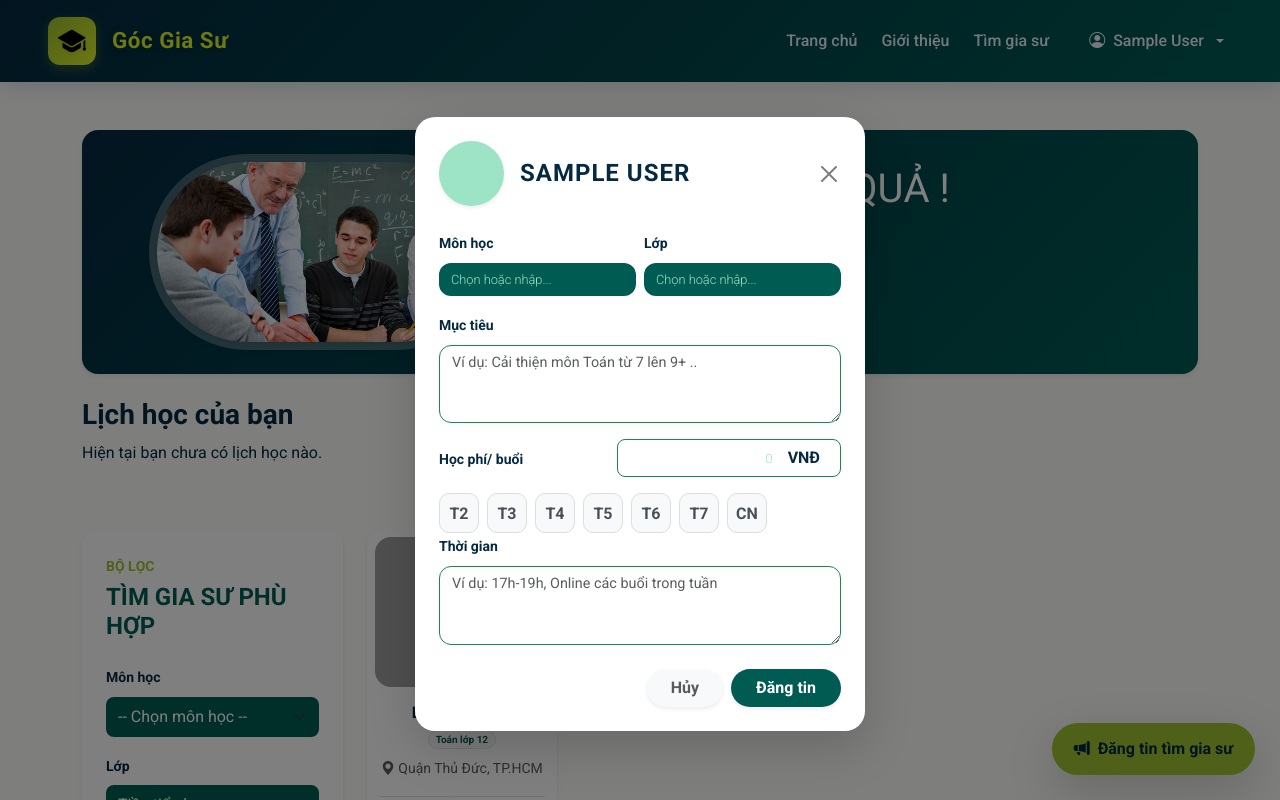
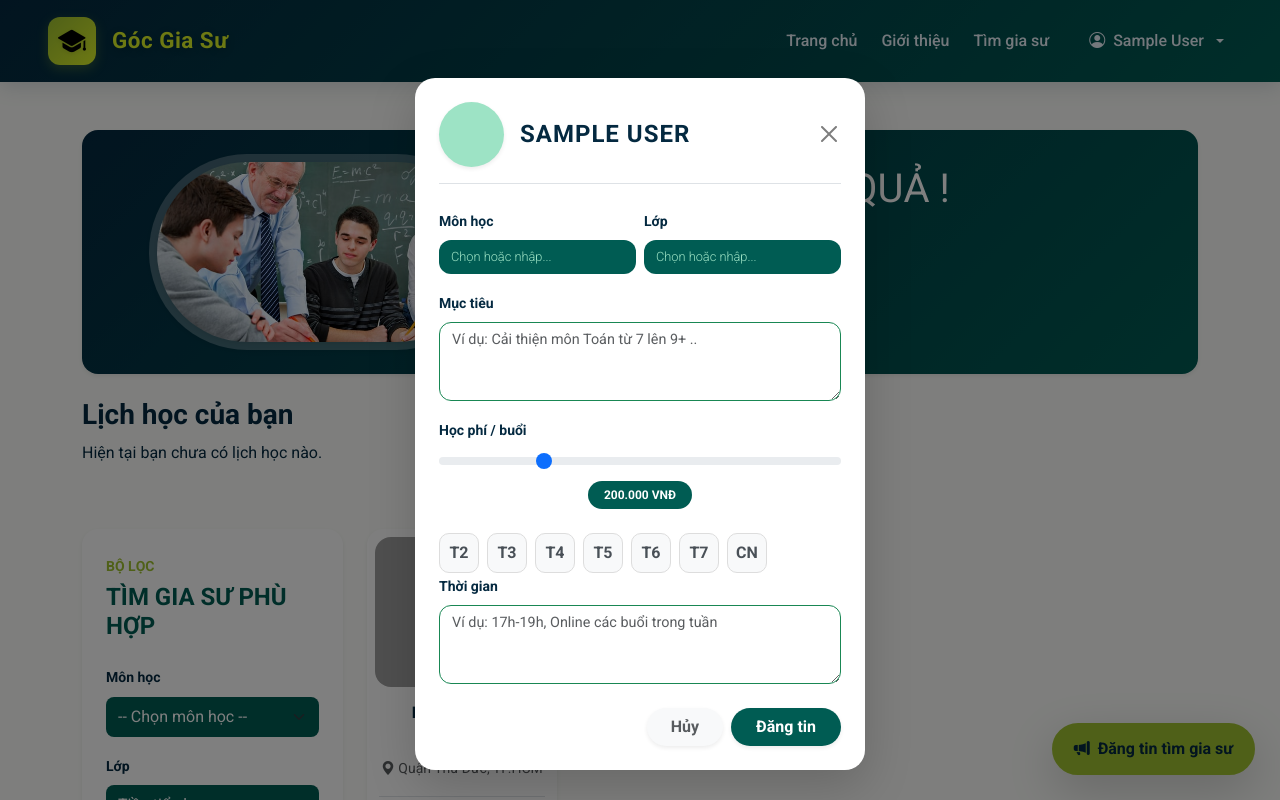
Before and after one commit to Qhuy108/GocGiaSu_CodeWeb, a PHP site: page /Views/giao_dien_hoc_sinh.php in a window 1280 px wide, after a click on "Đăng tin tìm gia sư". Run offline with PHP 8.4, Linux system fonts and the light colour scheme; the visitor is signed in with stand-in values (Sample User, id 1); data comes from the database, SQL or seed files in the repository; some libraries are stand-ins or nearby versions; grey boxes are pictures that could not be loaded.

Commit message:
style: updat giao diện đăng tin tìm GS

```diff
--- a/Views/giao_dien_hoc_sinh.php
+++ b/Views/giao_dien_hoc_sinh.php
@@ -18,6 +18,7 @@ if (!isset($_SESSION['user_id'])) {
     exit;
 }
 $studentName = $_SESSION['name'] ?? 'Học sinh';
+$userAvatar = '../assets/' . ($_SESSION['avatar'] ?? 'default-avatar.png');
 
 $pageTitle  = 'Giao diện học sinh | Góc Gia Sư';
 $activePage = 'student';
@@ -264,17 +265,17 @@ require_once __DIR__ . '/partials/header.php';
             <div class="modal-dialog modal-dialog-centered" style="max-width: 450px;">
                 <div class="modal-content border-0 shadow-lg" style="border-radius: 20px;">
                     <div class="modal-body p-4">
-                        <div class="d-flex align-items-center mb-4">
+                        <div class="d-flex align-items-center mb-4 pb-3 border-bottom">
                             <div class="rounded-circle me-3 shadow-sm" style="width: 65px; height: 65px; background-color: #9de3c5;"></div>
                             <h4 class="fw-bold m-0 text-navy text-uppercase" style="letter-spacing: 1px;"><?= htmlspecialchars($studentName) ?></h4>
                             <button type="button" class="btn-close ms-auto shadow-none" data-bs-dismiss="modal"></button>
                         </div>
 
-                        <form id="formPostTutor">
+                        <form id="formPostTutor" novalidate>
                             <div class="row g-2 mb-3">
                                 <div class="col-6">
                                     <label class="form-label fw-bold text-navy small">Môn học</label>
-                                    <input list="subjects" class="form-control border-0 text-white shadow-none"
+                                    <input list="subjects" name="subject" required class="form-control border-0 text-white shadow-none"
                                         placeholder="Chọn hoặc nhập..."
                                         style="background-color: #005c53; border-radius: 12px; font-size: 0.9rem;">
                                     <datalist id="subjects">
@@ -285,10 +286,13 @@ require_once __DIR__ . '/partials/header.php';
                                         <option value="Hóa Học">
                                         <option value="Toeic/ Ielts">
                                     </datalist>
+                                    <div class="invalid-feedback">
+                                        Vui lòng chọn môn học.
+                                    </div>
                                 </div>
                                 <div class="col-6">
                                     <label class="form-label fw-bold text-navy small">Lớp</label>
-                                    <input list="grades" class="form-control border-0 text-white shadow-none"
+                                    <input list="grades" name="grade" required class="form-control border-0 text-white shadow-none"
                                         placeholder="Chọn hoặc nhập..."
                                         style="background-color: #005c53; border-radius: 12px; font-size: 0.9rem;">
                                     <datalist id="grades">
@@ -307,6 +311,9 @@ require_once __DIR__ . '/partials/header.php';
                                         <option value="Tuyển sinh 10">
                                         <option value="Ôn thi đại học">
                                     </datalist>
+                                    <div class="invalid-feedback">
+                                        Vui lòng chọn lớp.
+                                    </div>
                                 </div>
                             </div>
 
@@ -317,17 +324,32 @@ require_once __DIR__ . '/partials/header.php';
                                         style="border-radius: 12px; border-width: 1.5px; font-size: 0.9rem;"></textarea>
                             </div>
 
-                            <div class="row align-items-center mb-3">
-                                <div class="col-5">
-                                    <label class="form-label fw-bold m-0 text-navy small">Học phí/ buổi</label>
-                                </div>
-                                <div class="col-7">
-                                    <div class="input-group border border-success rounded-3 px-2">
-                                        <input type="text" class="form-control border-0 shadow-none text-end bg-transparent p-1" placeholder="0">
-                                        <span class="input-group-text bg-transparent border-0 fw-bold text-navy small">VNĐ</span>
-                                    </div>
-                                </div>
+                          <div class="mb-4">
+
+                            <label class="form-label fw-bold text-navy small">
+                                Học phí / buổi
+                            </label>
+
+                            <input type="range"
+                                class="form-range"
+                                min="100000"
+                                max="500000"
+                                step="50000"
+                                value="200000"
+                                id="hocPhiRange">
+
+                            <div class="text-center">
+
+                                <span class="badge rounded-pill px-3 py-2"
+                                    style="background:#005c53;">
+                                    <span id="hocPhiText">
+                                        200.000 VNĐ
+                                    </span>
+                                </span>
+
                             </div>
+
+                        </div>
 
                             <div class="d-flex gap-2 flex-wrap">
                                 <button type="button" class="btn-day-click" onclick="this.classList.toggle('active')">T2</button>
@@ -406,6 +428,55 @@ require_once __DIR__ . '/partials/header.php';
     </div>
 </div>
 
+
+<script src="https://cdn.jsdelivr.net/npm/sweetalert2@11"></script>
+
+<script>
+document.getElementById("formPostTutor")
+.addEventListener("submit", function(e){
+
+    e.preventDefault();
+
+    if(!this.checkValidity()){
+        this.reportValidity();
+        return;
+    }
+
+    Swal.fire({
+    icon: "success",
+    title: "Đăng tin thành công",
+    html: `
+        <div class="mt-2">
+            Yêu cầu tìm gia sư của bạn đã được gửi.<br>
+            Chúng tôi sẽ kết nối gia sư phù hợp sớm nhất.
+        </div>
+    `,
+    showConfirmButton: false,
+    timer: 2500
+});
+});
+</script>
+
+<script>
+(() => {
+    'use strict';
+
+    const forms = document.querySelectorAll('.needs-validation');
+
+    Array.from(forms).forEach(form => {
+        form.addEventListener('submit', event => {
+
+            if (!form.checkValidity()) {
+                event.preventDefault();
+                event.stopPropagation();
+            }
+
+            form.classList.add('was-validated');
+        }, false);
+    });
+})();
+</script>
+
 <script>
 document.getElementById('reviewModal').addEventListener('show.bs.modal', function(e) {
     var btn = e.relatedTarget;
@@ -414,4 +485,17 @@ document.getElementById('reviewModal').addEventListener('show.bs.modal', functio
 });
 </script>
 
+<script>
+const hocPhiRange = document.getElementById("hocPhiRange");
+const hocPhiText = document.getElementById("hocPhiText");
+
+hocPhiRange.addEventListener("input", function(){
+
+    hocPhiText.textContent =
+        Number(this.value).toLocaleString('vi-VN')
+        + " VNĐ";
+
+});
+</script>
+
 <?php require_once __DIR__ . '/partials/footer.php'; ?>
--- a/core/session.php
+++ b/core/session.php
@@ -41,6 +41,7 @@ function setUserSession(array $user): void
     $_SESSION['name']    = $user['Name'];
     $_SESSION['role']    = $user['Role'];
     $_SESSION['email']   = $user['Email'];
+    $_SESSION['avatar']  = $user['Avatar'] ?? '';
 }
 
 function destroySession(): void
```
